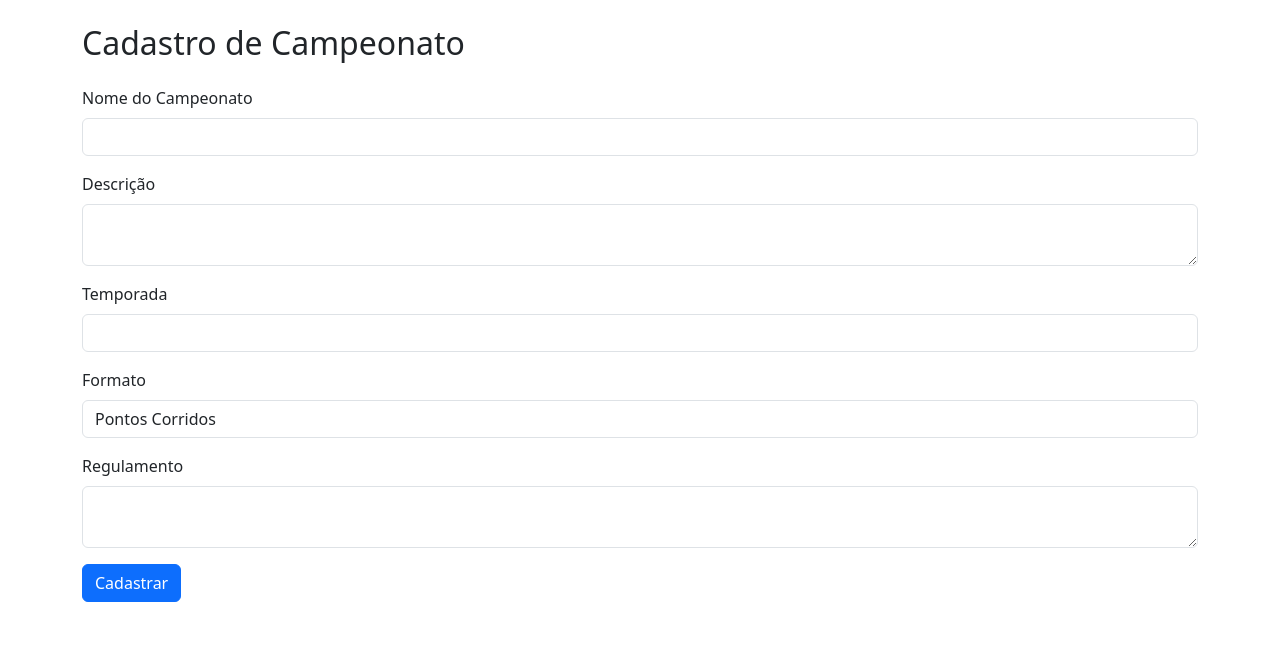
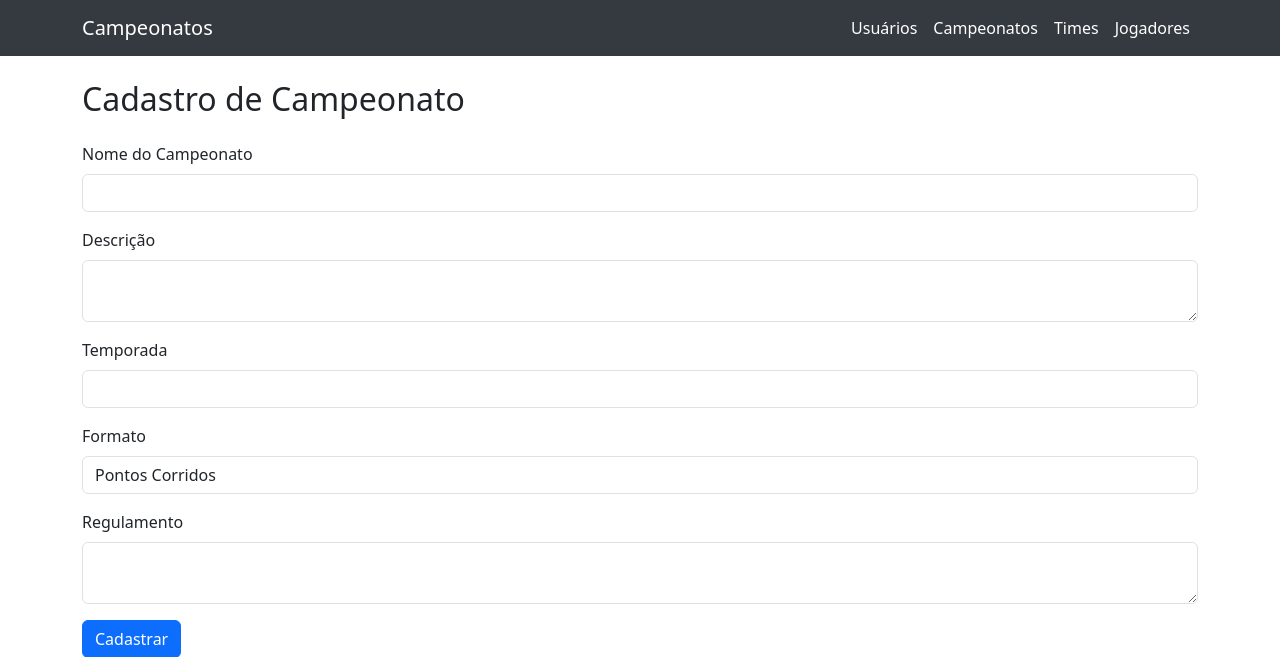
Before and after one commit to JoseTayllan/campeonato_esportivo, a PHP site: page /views/cadastro_campeonato.php in a window 1280 px wide. Shown: the top 657 px of the page. Run offline with PHP 8.4, Linux system fonts and the light colour scheme.

Commit message:
criação do header

```diff
--- a/public/views/cabecalho/header.php
+++ b/public/views/cabecalho/header.php
@@ -0,0 +1,51 @@
+
+
+<!DOCTYPE html>
+<html lang="pt-br">
+<head>
+    <meta charset="UTF-8">
+    <meta name="viewport" content="width=device-width, initial-scale=1.0">
+    <title>Gerenciamento de Campeonatos</title>
+    <link href="../../assets/css/bootstrap.min.css" rel="stylesheet">
+    <style>
+        body {
+            background-color: #f8f9fa;
+        }
+        .navbar {
+            background-color: #343a40 !important;
+        }
+        .navbar-brand, .nav-link {
+            color: #ffffff !important;
+        }
+        .nav-link:hover {
+            color: #d1d1d1 !important;
+        }
+    </style>
+</head>
+<body>
+
+    <!-- Navbar -->
+    <nav class="navbar navbar-expand-lg navbar-dark">
+        <div class="container">
+            <a class="navbar-brand" href="../index.php">Campeonatos</a>
+            <button class="navbar-toggler" type="button" data-bs-toggle="collapse" data-bs-target="#navbarNav" aria-controls="navbarNav" aria-expanded="false" aria-label="Toggle navigation">
+                <span class="navbar-toggler-icon"></span>
+            </button>
+            <div class="collapse navbar-collapse" id="navbarNav">
+                <ul class="navbar-nav ms-auto">
+                    <li class="nav-item">
+                        <a class="nav-link" href="../views/cadastro_usuario.php">Usuários</a>
+                    </li>
+                    <li class="nav-item">
+                        <a class="nav-link" href="../views/cadastro_campeonato.php">Campeonatos</a>
+                    </li>
+                    <li class="nav-item">
+                        <a class="nav-link" href="../views/cadastro_time.php">Times</a>
+                    </li>
+                    <li class="nav-item">
+                        <a class="nav-link" href="../views/cadastro_jogador.php">Jogadores</a>
+                    </li>
+                </ul>
+            </div>
+        </div>
+    </nav>
--- a/public/views/cadastro_campeonato.php
+++ b/public/views/cadastro_campeonato.php
@@ -1,7 +1,7 @@
 <?php
 session_start();
 ?>
-
+<?php include 'cabecalho/header.php'; ?>
 <!DOCTYPE html>
 <html lang="pt-br">
 <head>
```
